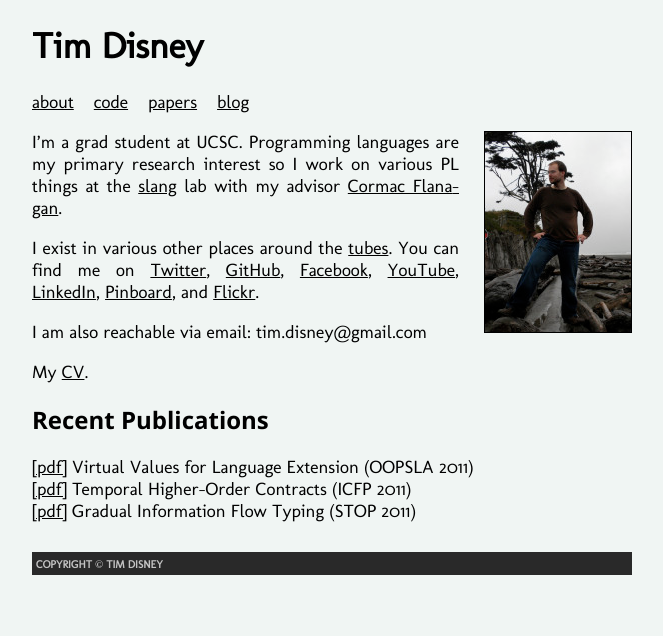
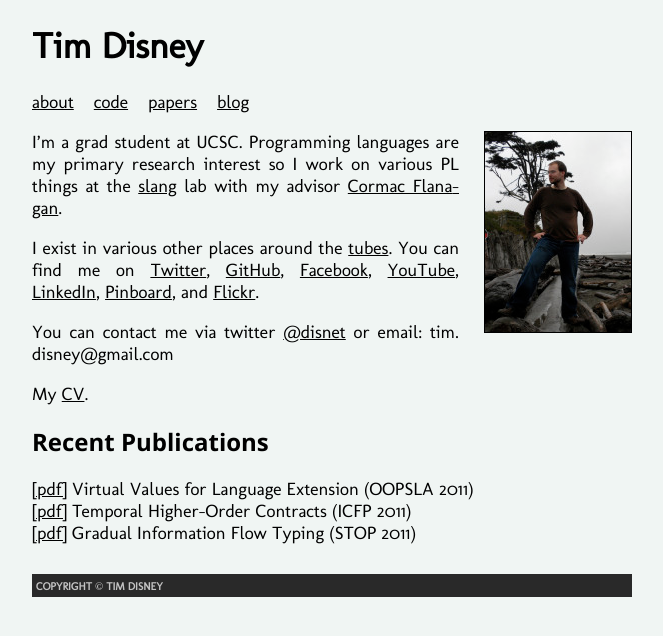
Before and after one commit to disnet/disnet.github.com, a Jekyll site: the page built from index.markdown, in a window 1280 px wide. Shown: the top 636 px of the page, without its empty margins (308-971 px from the left). Built offline with Jekyll 4.4.1, drawn with Linux system fonts in a browser that asks for light colours; comment, search, counter and statistics services are not loaded.

Commit message:
modifying contact

```diff
--- a/index.markdown
+++ b/index.markdown
@@ -21,7 +21,8 @@ find me on
 <a href="https://pinboard.in/u:disnet/public/" rel="me">Pinboard</a>,
 and <a href="http://www.flickr.com/people/timdisney" rel="me">Flickr</a>.
 
-I am also reachable via email: tim.disney@<span style="display:none">null</span>gmail.com
+You can contact me via twitter [@disnet](http://twitter.com/disnet) or
+email: tim.disney@<span style="display:none">null</span>gmail.com
 
 My <a href="cv.pdf">CV</a>.
 
```
